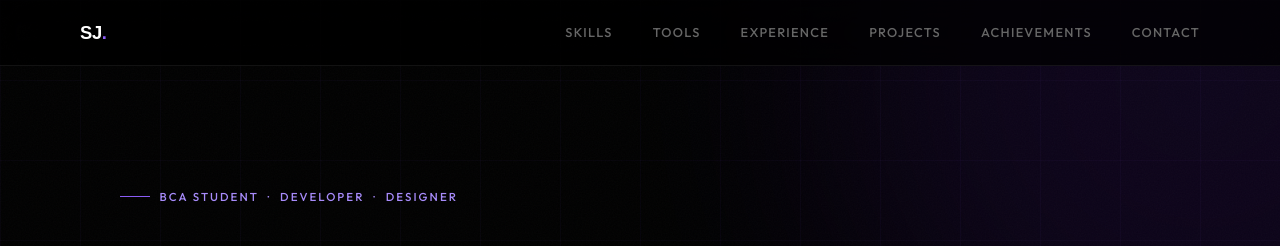
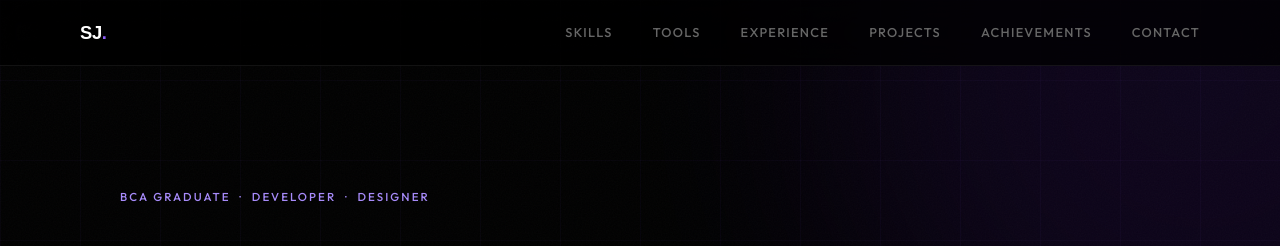
Before and after one commit to Sanjay-softdev/Sanjay-Rama-Swamy-Porfolio, a plain HTML site: page index.html in a window 1280 px wide. Shown: the top 246 px of the page. Drawn offline with Linux system fonts and the light colour scheme; animation ran at ten frames a second.

Commit message:
graduate

```diff
--- a/index.html
+++ b/index.html
@@ -690,7 +690,7 @@ footer p { font-size:.78rem; color:var(--muted); }
 
 <!-- HERO -->
 <section id="hero" style="position:relative">
-  <div class="eyebrow"><div class="eyebrow-line"></div>BCA Student &nbsp;·&nbsp; Developer &nbsp;·&nbsp; Designer</div>
+  <div class="eyebrow">BCA Graduate &nbsp;·&nbsp; Developer &nbsp;·&nbsp; Designer</div>
   <h1 class="hero-name">
     <span class="line1">Sanjay</span>
     <span class="line2"><span class="shiny-text">Rama Swamy</span></span>
```
